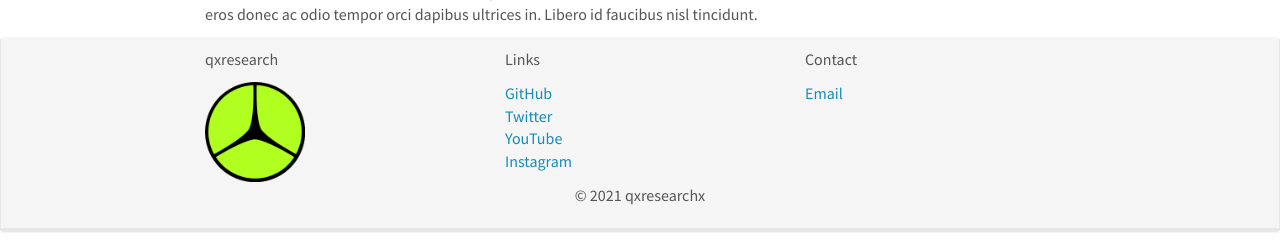
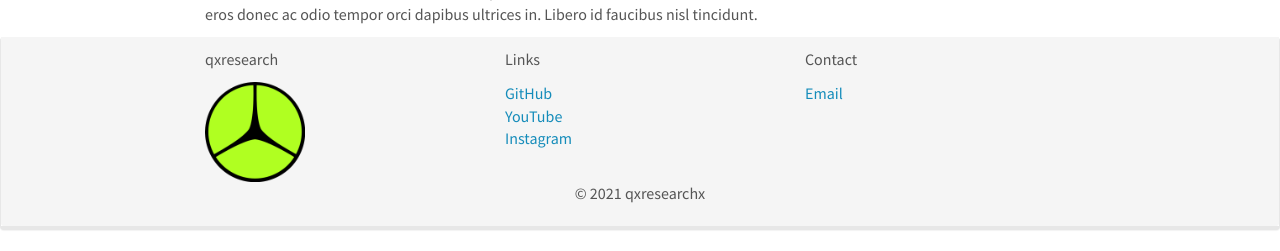
Before and after one commit to qxresearch/qxresearch.github.io, a Jekyll site: the page built from _pages/home.md, in a window 1280 px wide and 1108 px high. Shown: the part 854-1105 px from the top of the window. Built offline with Jekyll 4.4.1, drawn with Linux system fonts in a browser that asks for light colours; nearby versions of some CDN libraries; comment, search, counter and statistics services are not loaded.

Commit message:
Update footer.html

```diff
--- a/_includes/footer.html
+++ b/_includes/footer.html
@@ -12,7 +12,6 @@
 				<p>Links</p>
 				<ul class="list-unstyled">
 					<li><a href="https://github.com/qxresearch">GitHub</a></li>
-					<li><a href="https://twitter.com/qxresearchx">Twitter</a></li>
 					<li><a href="https://www.youtube.com/channel/UCX7oe66V8zyFpAJyMfPL9VA">YouTube</a></li>
 					<li><a href="https://instagram.com/qxresearchx">Instagram</a></li>
 				</ul>
```
